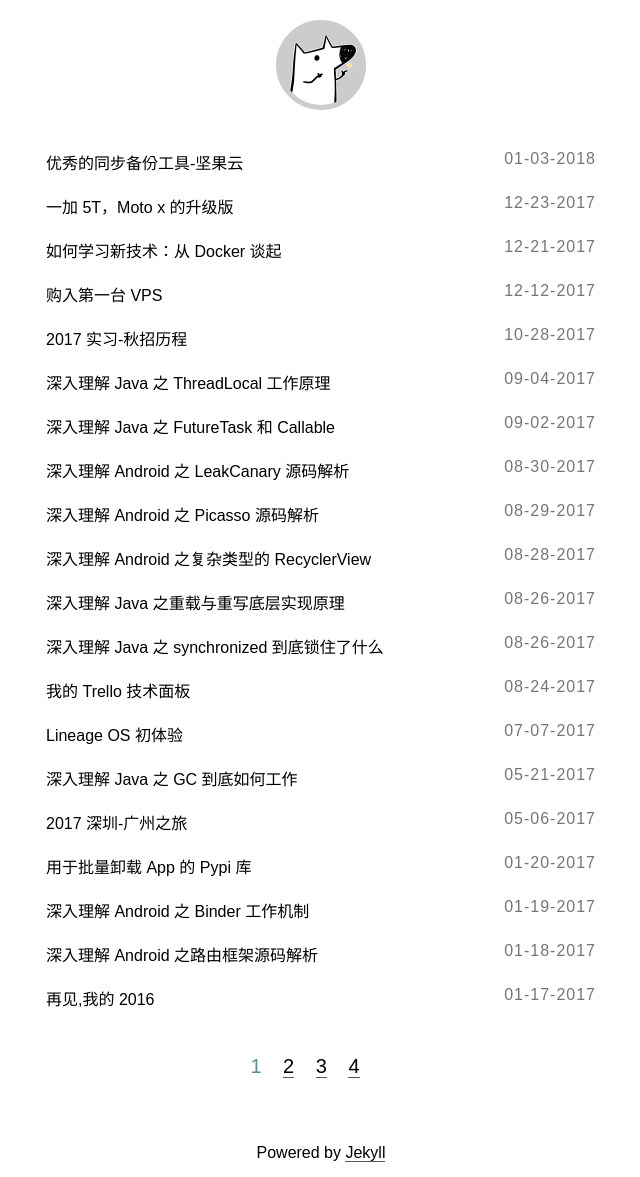
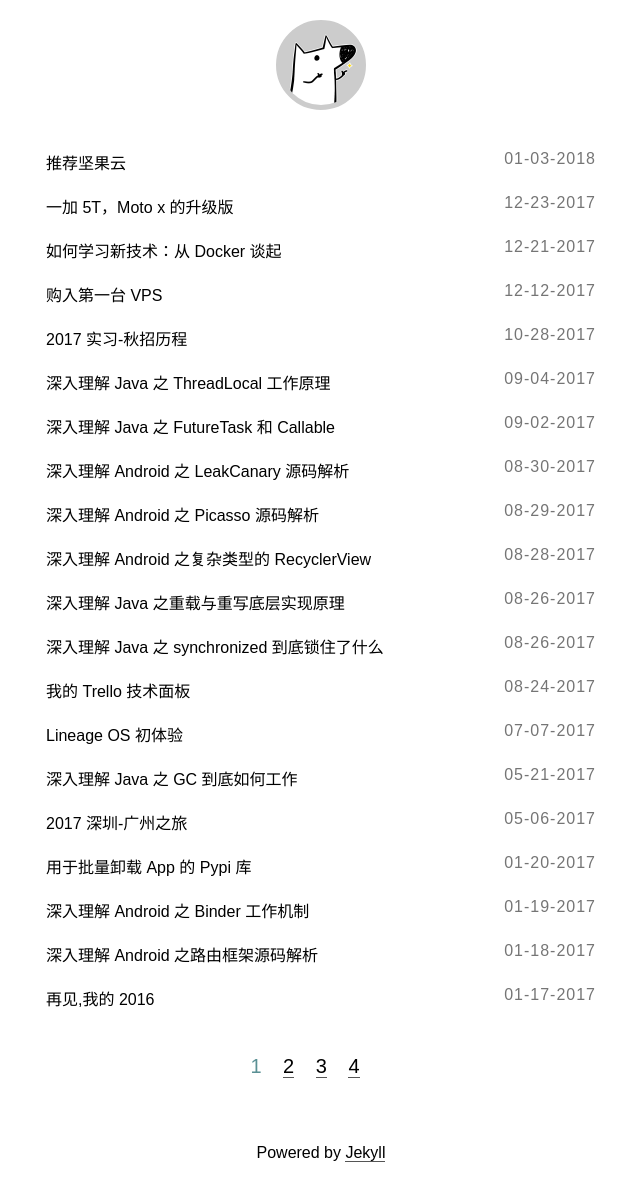
Before and after one commit to wuchangfeng/wuchangfeng.github.io, a Jekyll site: the page built from index.html, in a window 1280 px wide. Shown: the whole page, without its empty margins (319-959 px from the left). Built offline with Jekyll 4.4.1, drawn with Linux system fonts in a browser that asks for light colours; some web fonts are replaced; the list of posts is cut into pages by our own code; comment, search, counter and statistics services are not loaded.

```diff
--- a/_posts/2018-01-03-jian-guo-yun.md
+++ b/_posts/2018-01-03-jian-guo-yun.md
@@ -1,6 +1,6 @@
 ---
 layout: post
-title: 优秀的同步备份工具-坚果云
+title: 推荐坚果云
 date: 2018-01-03 15:01:10 +0800
 categories:
 ---
```
